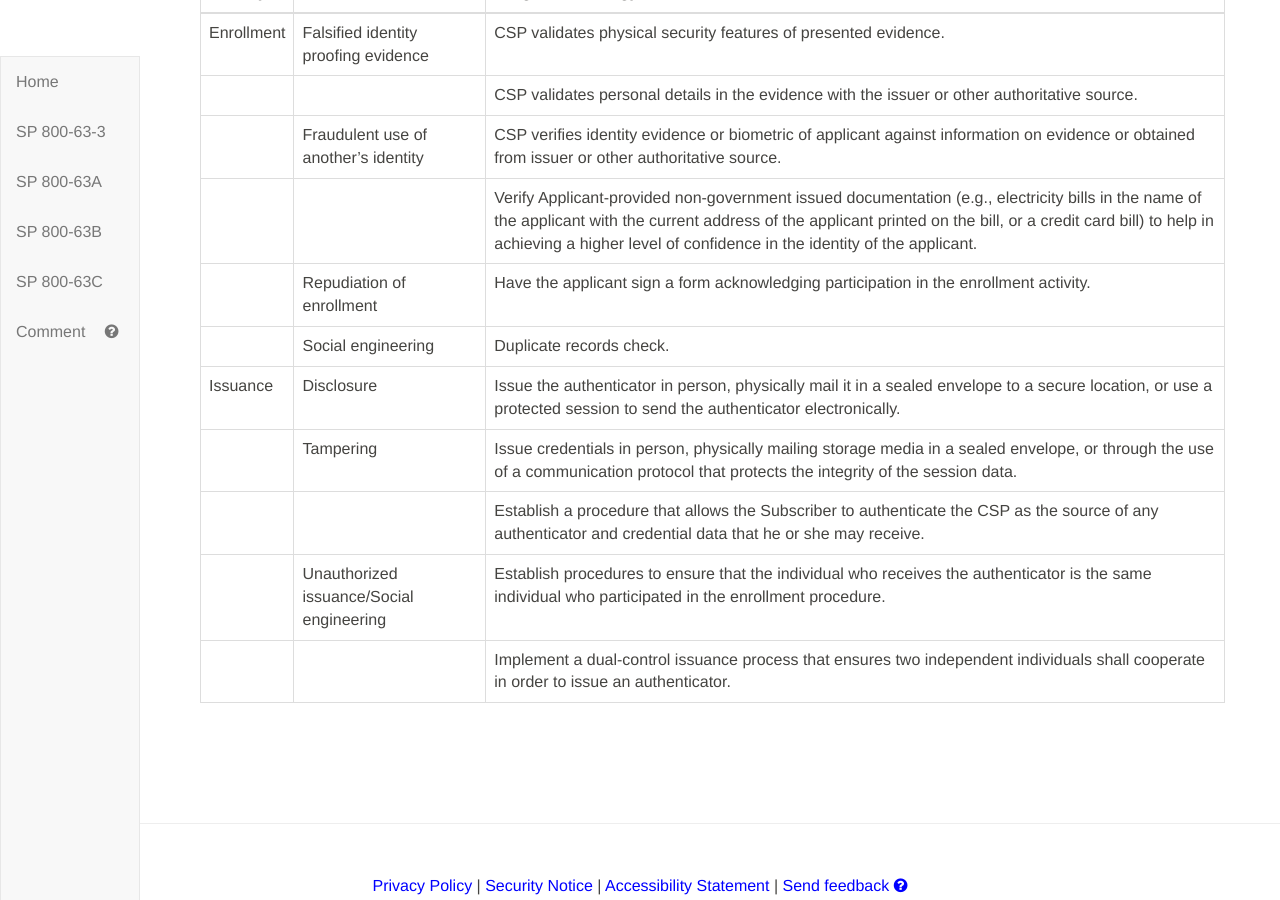
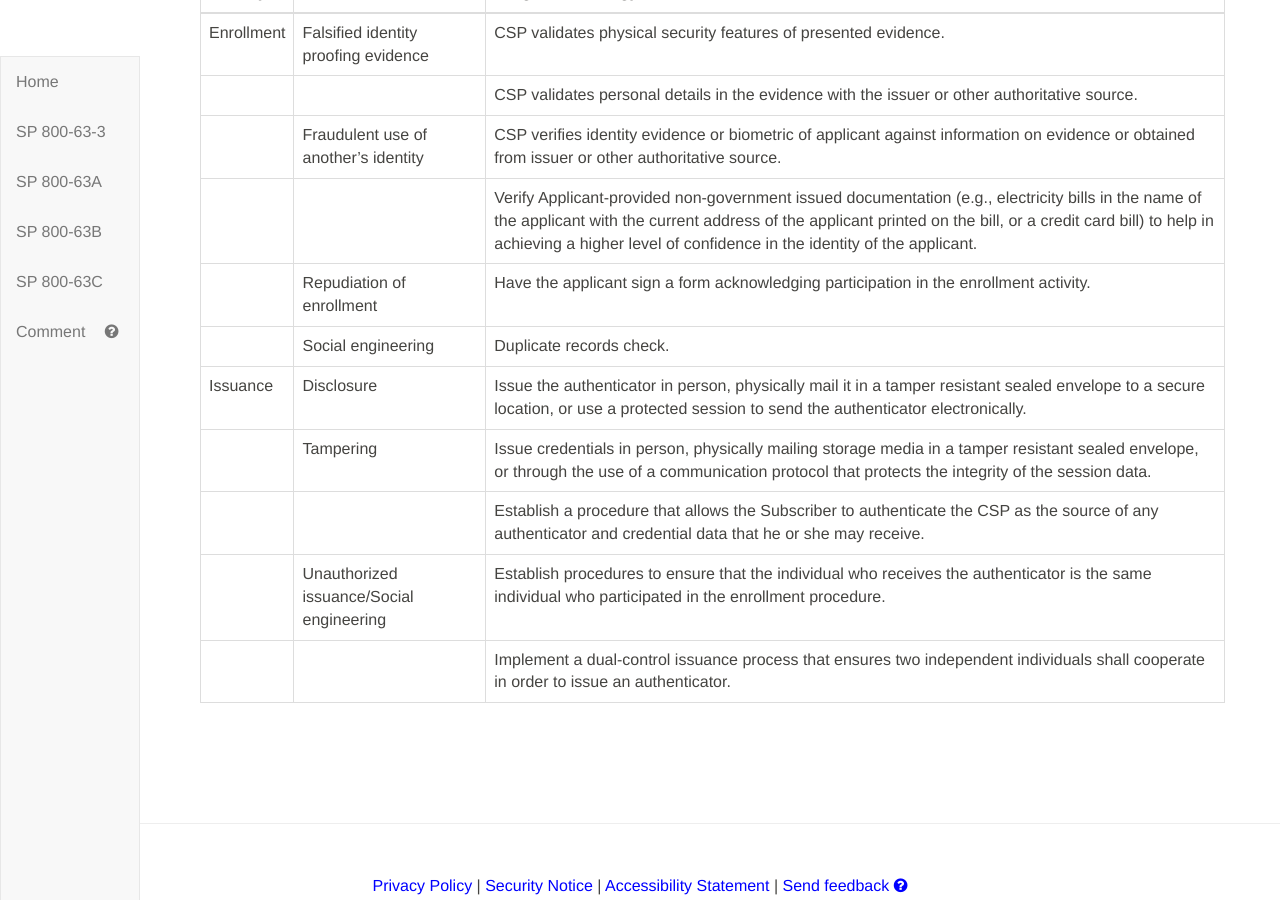
Before and after one commit to usnistgov/800-63-3, a Jekyll site: the page built from sp800-63a/sec7_security.md, in a window 1280 px wide and 900 px high, scrolled down 1176 px. Built offline with Jekyll 4.4.1, drawn with Linux system fonts in a browser that asks for light colours; our own code applies the rules of GitHub Pages for plain Markdown files.

Commit message:
Closes #786

```diff
--- a/sp800-63a/sec7_security.md
+++ b/sp800-63a/sec7_security.md
@@ -55,8 +55,8 @@ to the enrollment and issuance processes.
 | | | Verify Applicant-provided non-government issued documentation (e.g., electricity bills in the name of the applicant with the current address of the applicant printed on the bill, or a credit card bill) to help in achieving a higher level of confidence in the identity of the applicant. |
 | | Repudiation of enrollment | Have the applicant sign a form acknowledging participation in the enrollment activity. |
 ||Social engineering|Duplicate records check.
-| Issuance | Disclosure | Issue the authenticator in person, physically mail it in a sealed envelope to a secure location, or use a protected session to send the authenticator electronically.
-| | Tampering | Issue credentials in person, physically mailing storage media in a sealed envelope, or through the use of a communication protocol that protects the integrity of the session data.
+| Issuance | Disclosure | Issue the authenticator in person, physically mail it in a tamper resistant sealed envelope to a secure location, or use a protected session to send the authenticator electronically.
+| | Tampering | Issue credentials in person, physically mailing storage media in a tamper resistant sealed envelope, or through the use of a communication protocol that protects the integrity of the session data.
 | | | Establish a procedure that allows the Subscriber to authenticate the CSP as the source of any authenticator and credential data that he or she may receive.
 | | Unauthorized issuance/Social engineering | Establish procedures to ensure that the individual who receives the authenticator is the same individual who participated in the enrollment procedure.
 | | | Implement a dual-control issuance process that ensures two independent individuals shall cooperate in order to issue an authenticator.
```
